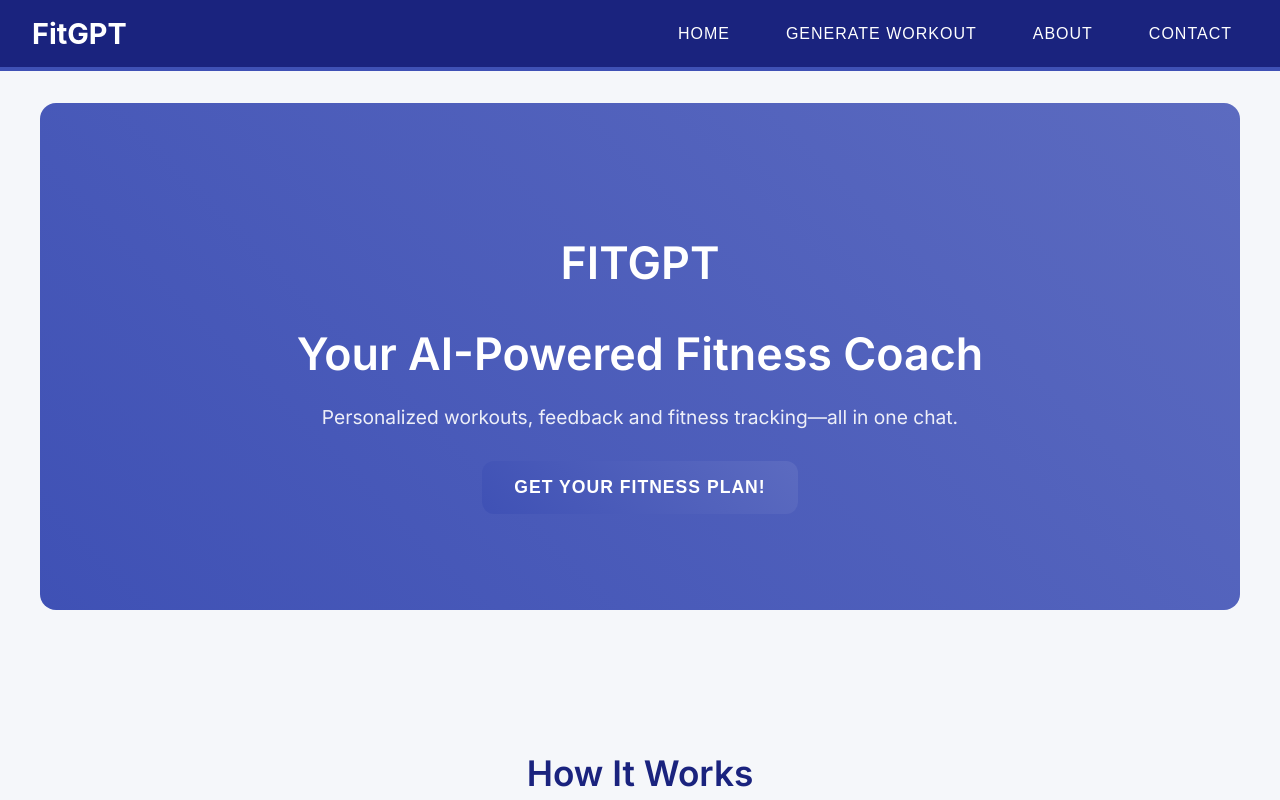
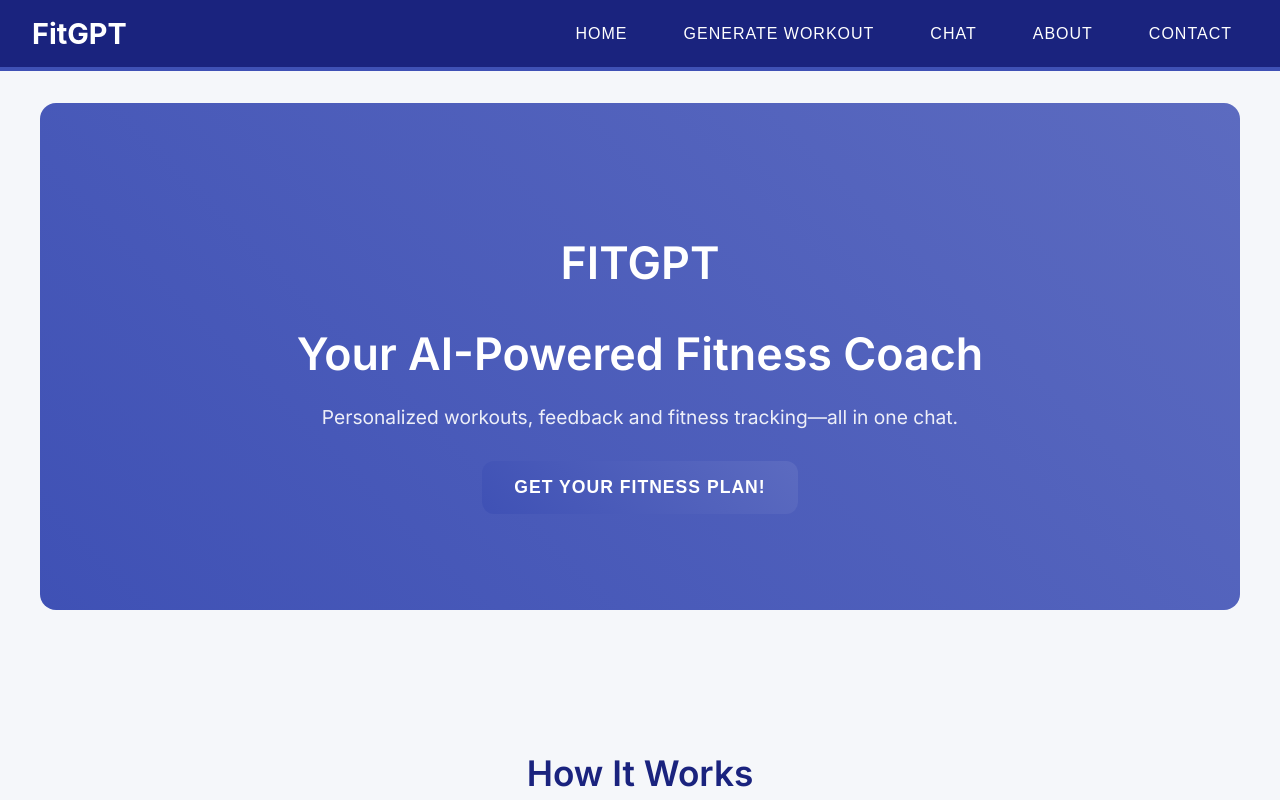
Before and after one commit to jhoyt15/FitGPT, a React (Create React App) app in the folder frontend/: page / in a window 1280 px wide. Shown: the top 800 px of the page. Built offline with nearby package versions, Linux system fonts and the light colour scheme; no server answers.

Commit message:
Added chat feature to site

```diff
--- a/frontend/src/App.js
+++ b/frontend/src/App.js
@@ -18,6 +18,8 @@ function App() {
         return <Home />;
       case 'generate':
         return <Content />;
+      case 'chat':
+        return <Chat/>;
       case 'about':
         return <About />;
       case 'contact':
--- a/frontend/src/Header.js
+++ b/frontend/src/Header.js
@@ -22,6 +22,12 @@ const Header = ({ setCurrentSection }) => {
         </button>
         <button
           className="nav-button"
+          onClick={() => setCurrentSection('chat')}
+        >
+          Chat
+        </button>
+        <button
+          className="nav-button"
           onClick={() => setCurrentSection('about')}
         >
           About
--- a/frontend/src/components/Chat.js
+++ b/frontend/src/components/Chat.js
@@ -23,6 +23,8 @@ const Chat = () => {
     }
 
     return (
+        <div>
+            <h1>Ask Me Anything</h1>
             <div className="form-group">
                 <input type = "search" value = {query} onChange ={(e) => setQuery(e.target.value)} onKeyDown={(e) => {
                     if(e.key === "Enter") {
@@ -38,6 +40,7 @@ const Chat = () => {
                     )
                 }
             </div>
+        </div>
     )
 }
 
```
Lines whose indentation alone changed are shown as unchanged.
